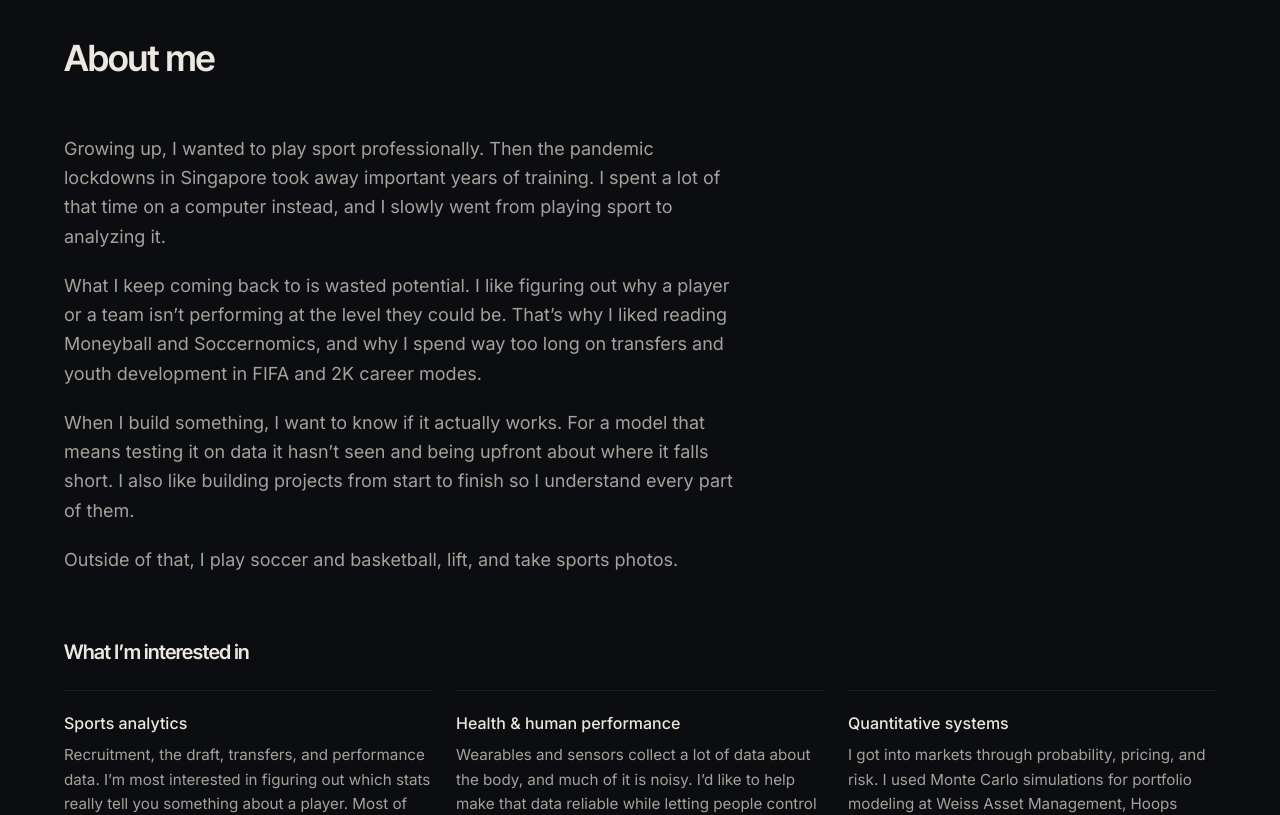
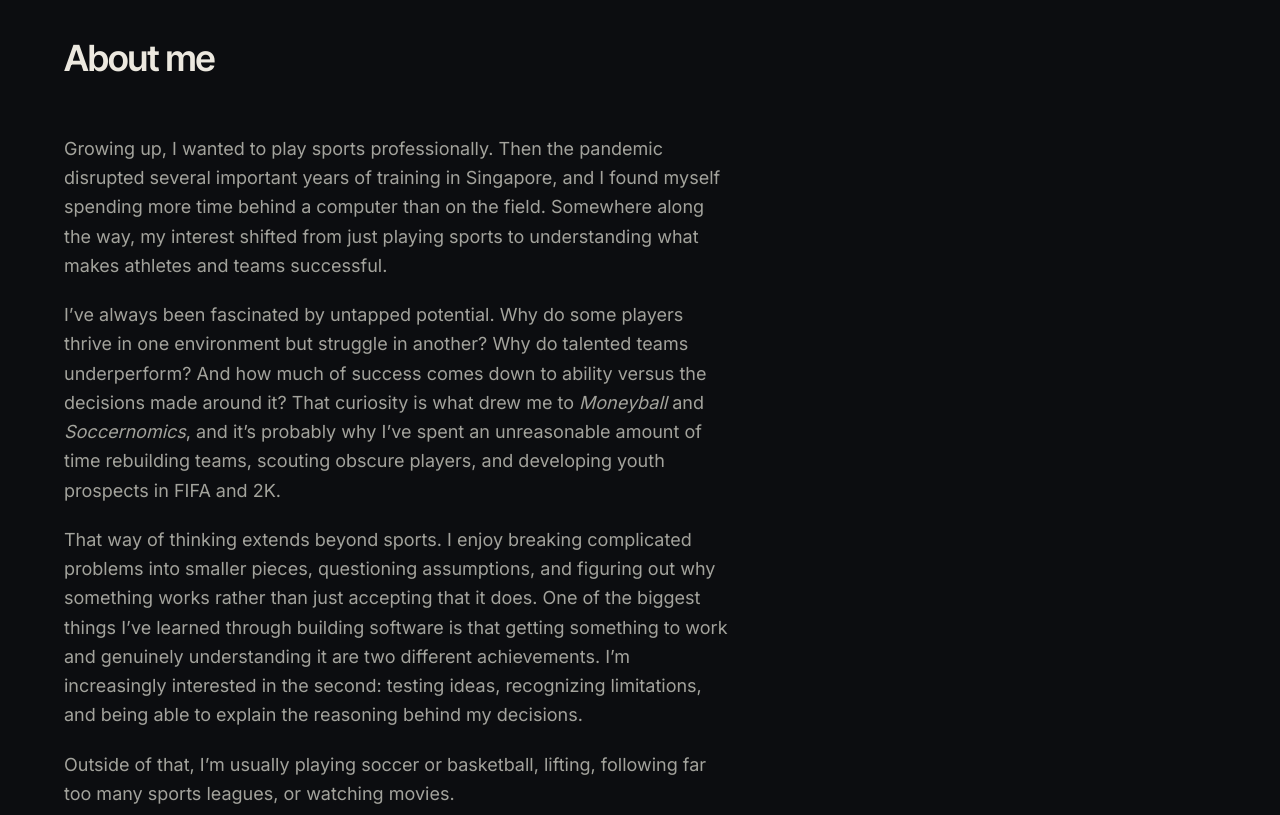
Before and after one commit to Arya85693/Aryamaan-Roy-Choudhury-s-Portfolio-, a Next.js app: page / in a window 1280 px wide. Shown: the part 4940-5755 px from the top of the page. Built offline with nearby package versions, Linux system fonts and the light colour scheme.

Commit message:
Rewrite About me section

```diff
--- a/src/components/home/About.tsx
+++ b/src/components/home/About.tsx
@@ -10,21 +10,29 @@ export default function About() {
 
         <Reveal className="max-w-2xl space-y-5 text-lg leading-relaxed text-paper-muted">
           <p>
-            Growing up, I wanted to play sport professionally. Then the pandemic lockdowns in Singapore took away
-            important years of training. I spent a lot of that time on a computer instead, and I slowly
-            went from playing sport to analyzing it.
+            Growing up, I wanted to play sports professionally. Then the pandemic disrupted several important years of
+            training in Singapore, and I found myself spending more time behind a computer than on the field. Somewhere
+            along the way, my interest shifted from just playing sports to understanding what makes athletes and teams
+            successful.
           </p>
           <p>
-            What I keep coming back to is wasted potential. I like figuring out why a player or a team isn’t
-            performing at the level they could be. That’s why I liked reading Moneyball and Soccernomics, and why I
-            spend way too long on transfers and youth development in FIFA and 2K career modes.
+            I’ve always been fascinated by untapped potential. Why do some players thrive in one environment but
+            struggle in another? Why do talented teams underperform? And how much of success comes down to ability
+            versus the decisions made around it? That curiosity is what drew me to <em>Moneyball</em> and{" "}
+            <em>Soccernomics</em>, and it’s probably why I’ve spent an unreasonable amount of time rebuilding teams,
+            scouting obscure players, and developing youth prospects in FIFA and 2K.
           </p>
           <p>
-            When I build something, I want to know if it actually works. For a model that means testing it on data
-            it hasn’t seen and being upfront about where it falls short. I also like building projects from start
-            to finish so I understand every part of them.
+            That way of thinking extends beyond sports. I enjoy breaking complicated problems into smaller pieces,
+            questioning assumptions, and figuring out why something works rather than just accepting that it does. One
+            of the biggest things I’ve learned through building software is that getting something to work and
+            genuinely understanding it are two different achievements. I’m increasingly interested in the second:
+            testing ideas, recognizing limitations, and being able to explain the reasoning behind my decisions.
           </p>
-          <p>Outside of that, I play soccer and basketball, lift, and take sports photos.</p>
+          <p>
+            Outside of that, I’m usually playing soccer or basketball, lifting, following far too many sports leagues,
+            or watching movies.
+          </p>
         </Reveal>
 
         <div className="mt-16">
```
